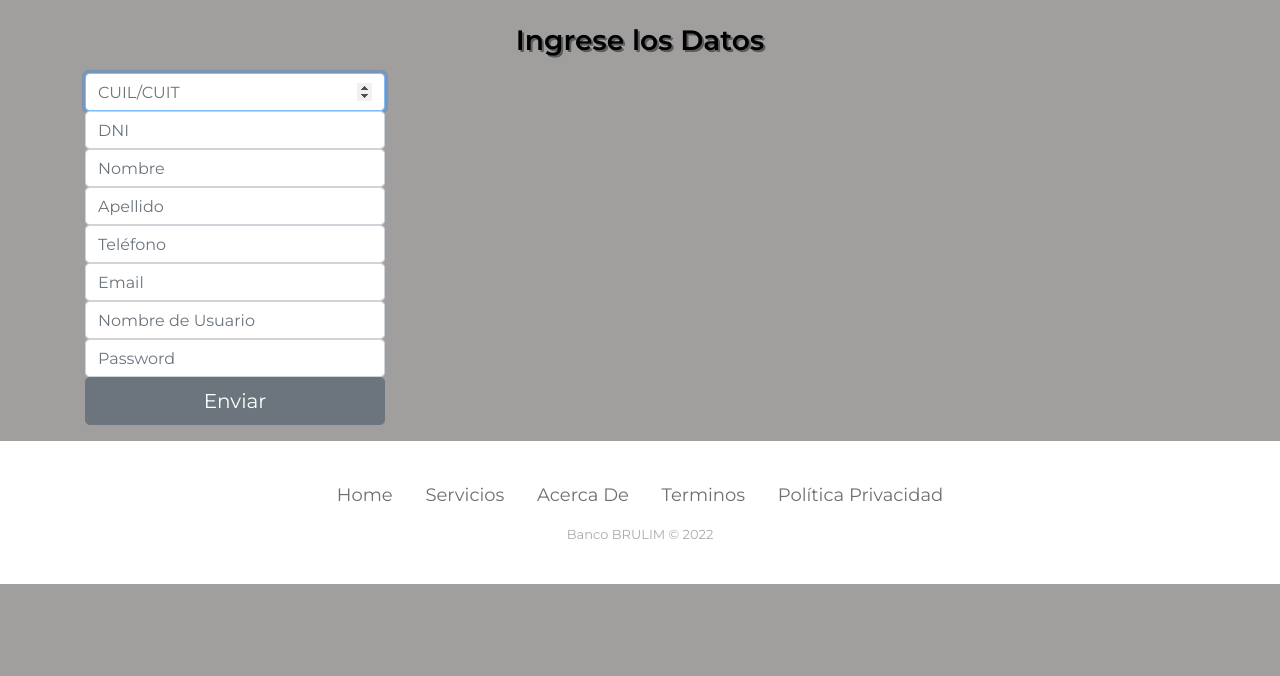
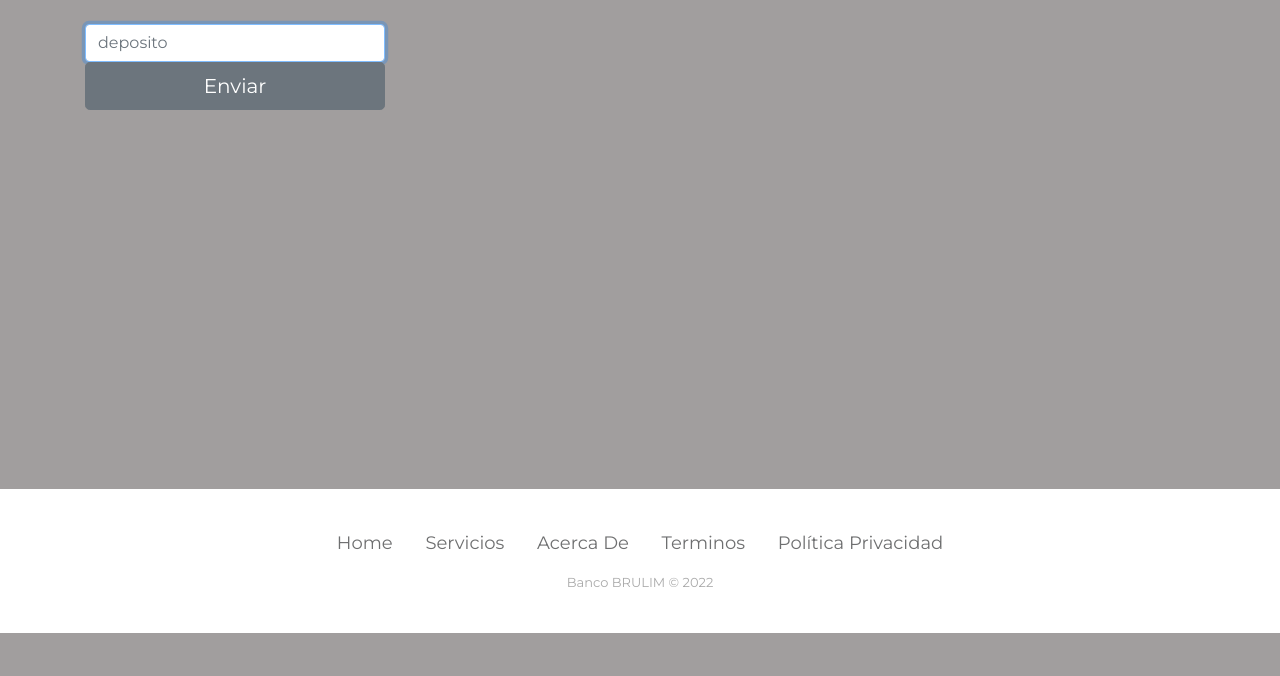
Before and after one commit to JORGEBRUNO2020/sistema_bancario_brulim, a Flask app: template templates/views/realizar_deposito.html in a window 1280 px wide. Shown: the part 124-800 px from the top of the page. Run offline with Flask 2, Linux system fonts and the light colour scheme; the template is opened without the code that fills it, so the values that code supplies are empty; some libraries are stand-ins or nearby versions.

Commit message:
borrado de cosas

```diff
--- a/templates/views/realizar_deposito.html
+++ b/templates/views/realizar_deposito.html
@@ -1,42 +1,13 @@
 <div class="page-container">
     {% include '/views/header.html' %}
 
-        <!-- <div class="content">
+        <div class="content">
             <form enctype="multipart/form-data" action='/realizar_deposito' methods="post">
                 <label for="inputdeposito" class="sr-only">Monto $</label>
                 <input type="text" name="deposito" id="deposito" class="form-control" placeholder="deposito" required autofocus style="width: 300px;">
                 <button class="btn btn-lg btn-secondary btn-block" type="submit" style="width: 300px;">Enviar</button>
             </form>
-        </div> -->
-
-
-
-
-        <div>
-            <h1 class="h3 mb-3 font-weight-bolder" style="color: black; text-shadow: 2px 2px #5d5c5c; text-align: center">Ingrese los Datos</h1>
-            <label for="inputEmail" class="sr-only"></label>
-            <form enctype="multipart/form-data" action='/administrador_cargar_cliente_individuo' method="get">
-                <label for="inputcuit_cuil" class="sr-only">Cuit_cuit</label>
-                <input type="number" name="cuit_cuil" id="cuit_cuil" class="form-control" placeholder="CUIL/CUIT" required autofocus style="width: 300px;">
-                <label for="inputdni" class="sr-only">D.N.I.</label>
-                <input type="text" name="dni" id="dni" class="form-control" placeholder="DNI" required autofocus style="width: 300px;">
-                <label for="inputNombre" class="sr-only">Nombre</label>
-                <input type="text"  name="nombre" id="nombre" class="form-control" placeholder="Nombre" required autofocus style="width: 300px;">
-                <label for="inputApellido" class="sr-only">Apellido</label>
-                <input type="text"  name="apellido" id="apellido" class="form-control" placeholder="Apellido" required autofocus style="width: 300px;">
-                <label for="inputTelefono" class="sr-only">Telefono</label>
-                <input type="text"  name="telefono" id="telefono" class="form-control" placeholder="Teléfono" required autofocus style="width: 300px;">
-                <label for="inputEmail" class="sr-only">Email</label>
-                <input type="text"  name="email" id="email" class="form-control" placeholder="Email" required autofocus style="width: 300px;">
-                <label for="inputusuario" class="sr-only">Usuario</label>
-                <input type="text"  name="usuario" id="usuario" class="form-control" placeholder="Nombre de Usuario" required autofocus style="width: 300px;">
-                <label for="inputpassword" class="sr-only">Password</label>
-                <input type="text"  name="password" id="password" class="form-control" placeholder="Password" required autofocus style="width: 300px;">
-
-                <button class="btn btn-lg btn-secondary btn-block" type="submit" style="width: 300px;">Enviar</button>
-            </form>
         </div>
-
 
     {% include '/views/footer.html' %}
 </div>
```
